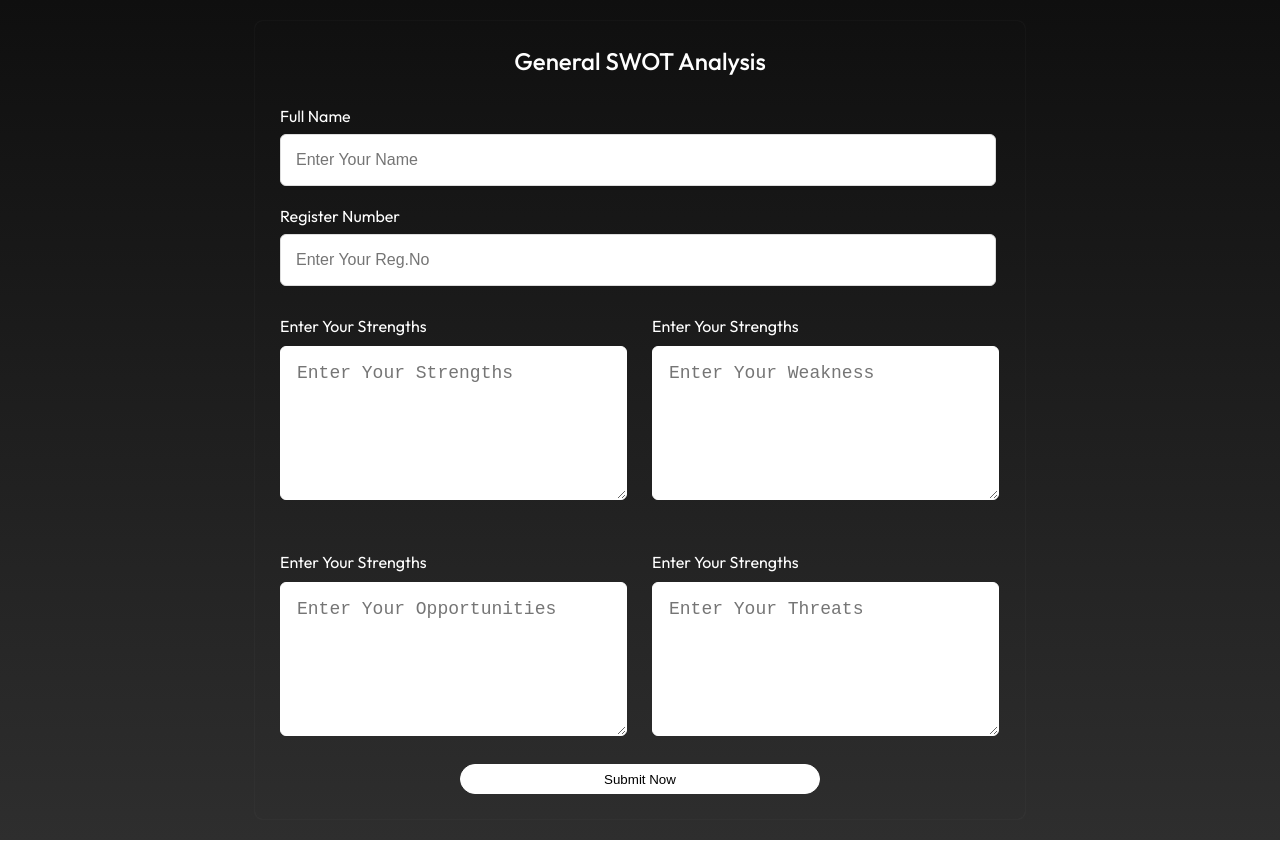
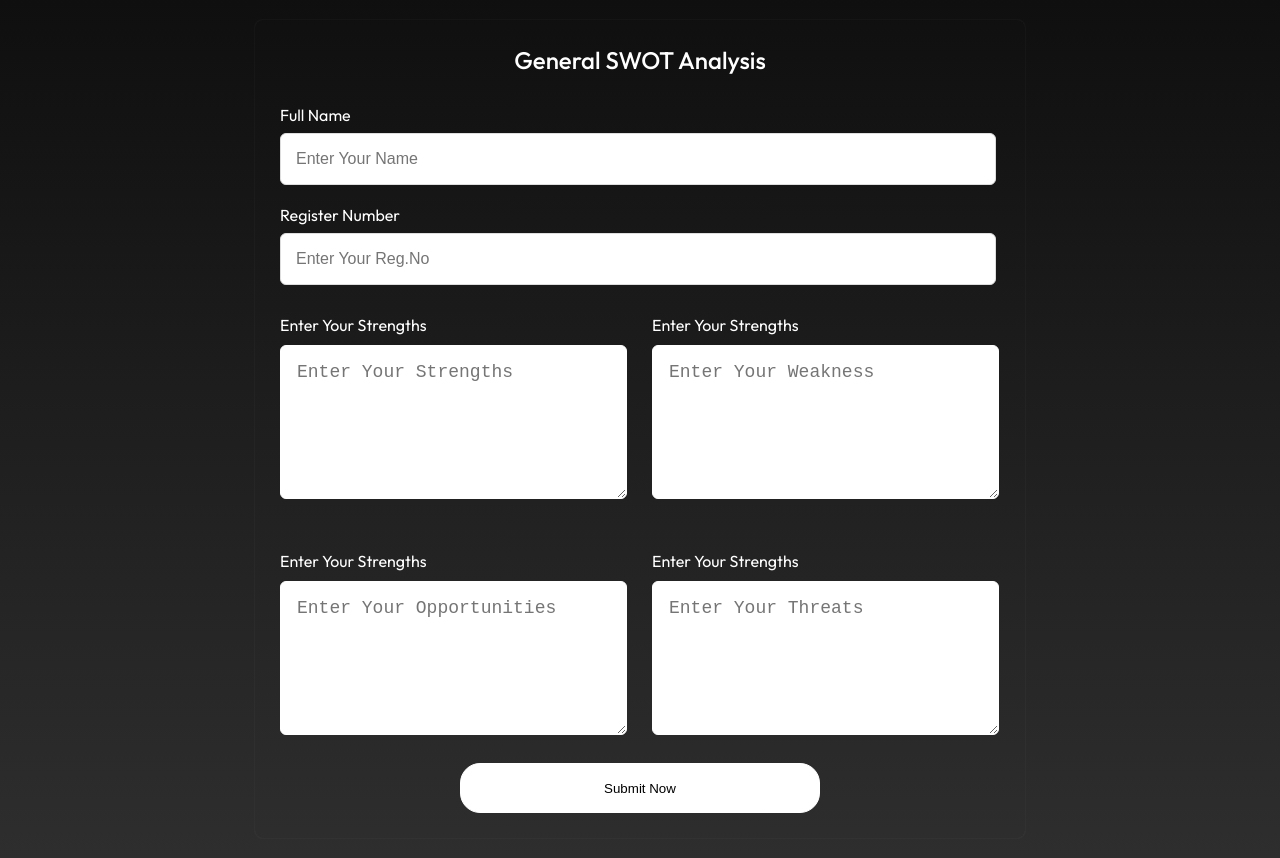
Before and after one commit to Saran092/SWOT, a plain HTML site: page index.html in a window 1280 px wide. Drawn offline with Linux system fonts and the light colour scheme.

Commit message:
Add files via upload

```diff
--- a/from.css
+++ b/from.css
@@ -77,8 +77,8 @@ body{
 	background-color: white;
 	color: black;
 	width: 50%;
-	height: 30px;
-	border-radius: 15px;
+	height: 50px;
+	border-radius: 20px;
 	border: 1px solid white;
 }
 
```
